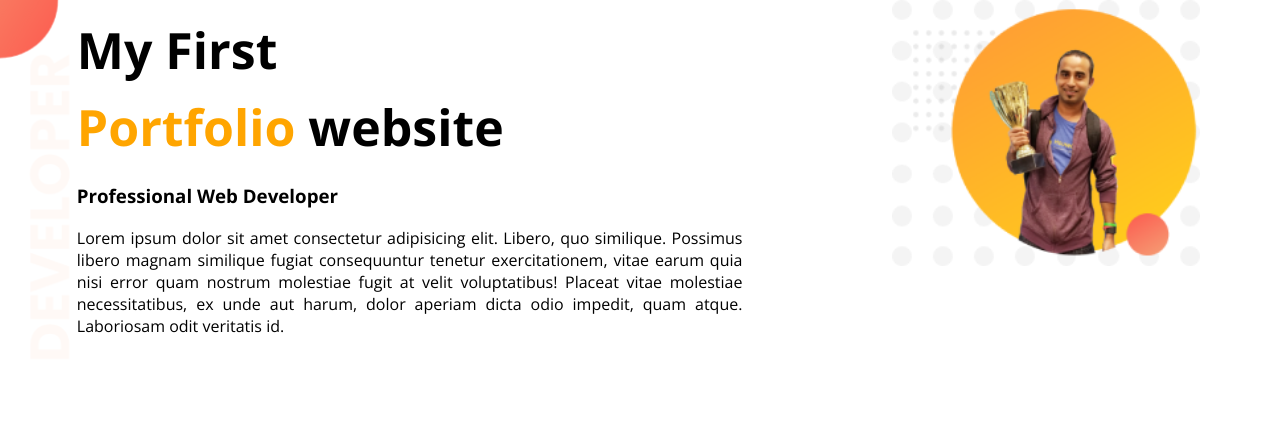
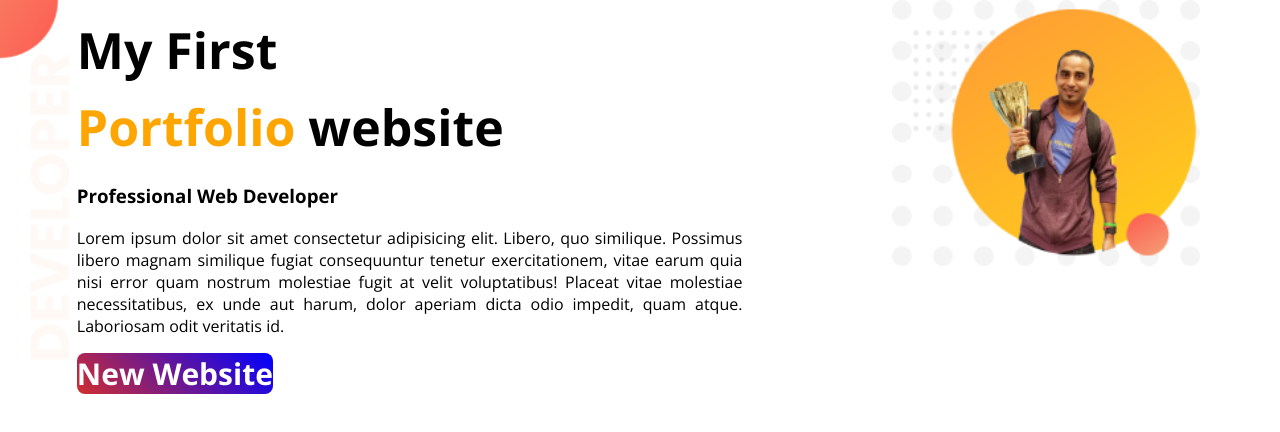
Before and after one commit to mmhsohel/portfolio, a plain HTML site: page index.html in a window 1280 px wide. Drawn offline with nearby package versions, Linux system fonts and the light colour scheme.

Commit message:
firt comt

```diff
--- a/style.css
+++ b/style.css
@@ -36,7 +36,7 @@ h1{
 	color: white;
 	font-size: 30px;
 	border-radius: 8px;
-	background-image: -moz-linear-gradient(60deg, red, blue);
+	background-image: linear-gradient(45deg, #d02e2e, blue);
 	font-weight: bolder;
 	text-decoration: none;
 }
```
